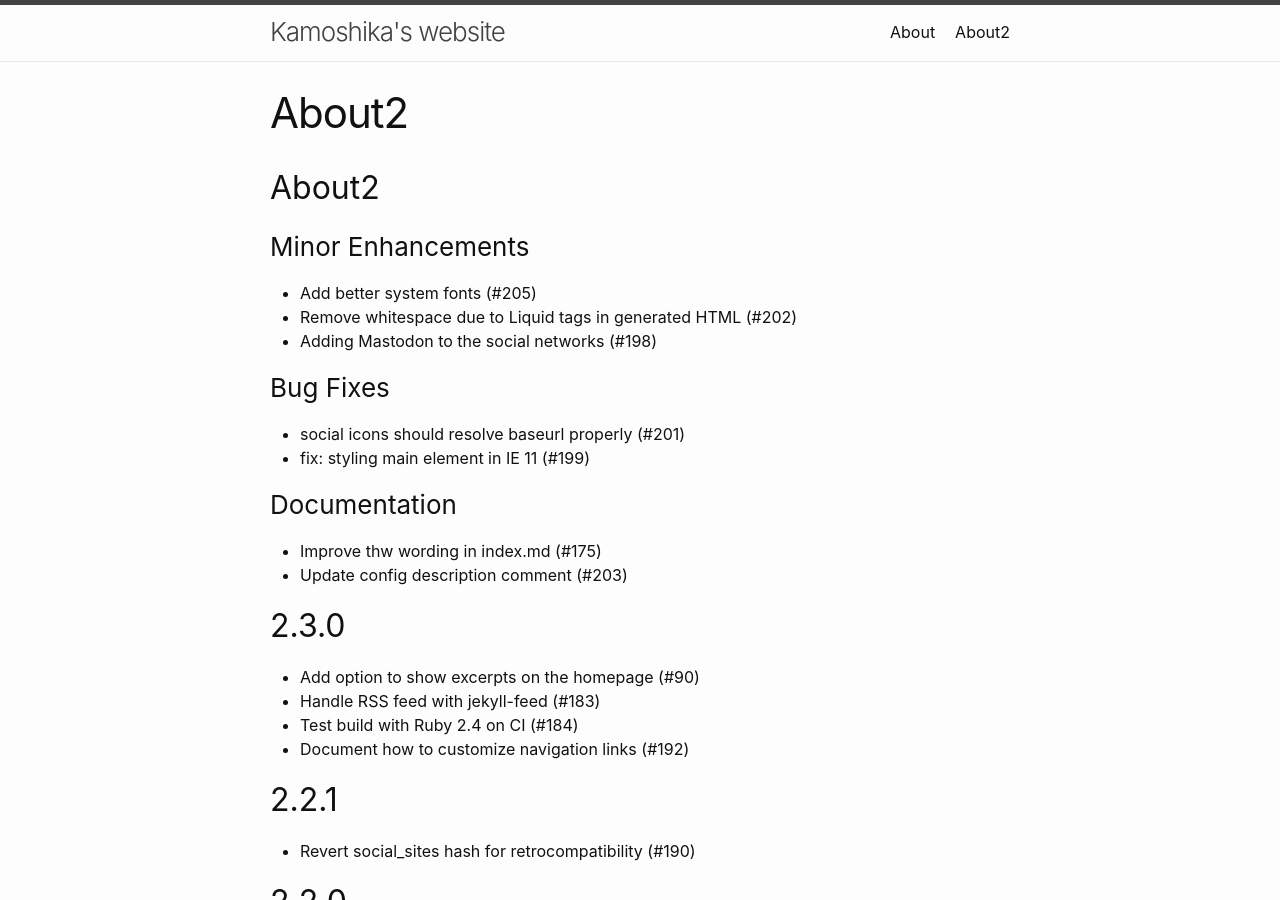
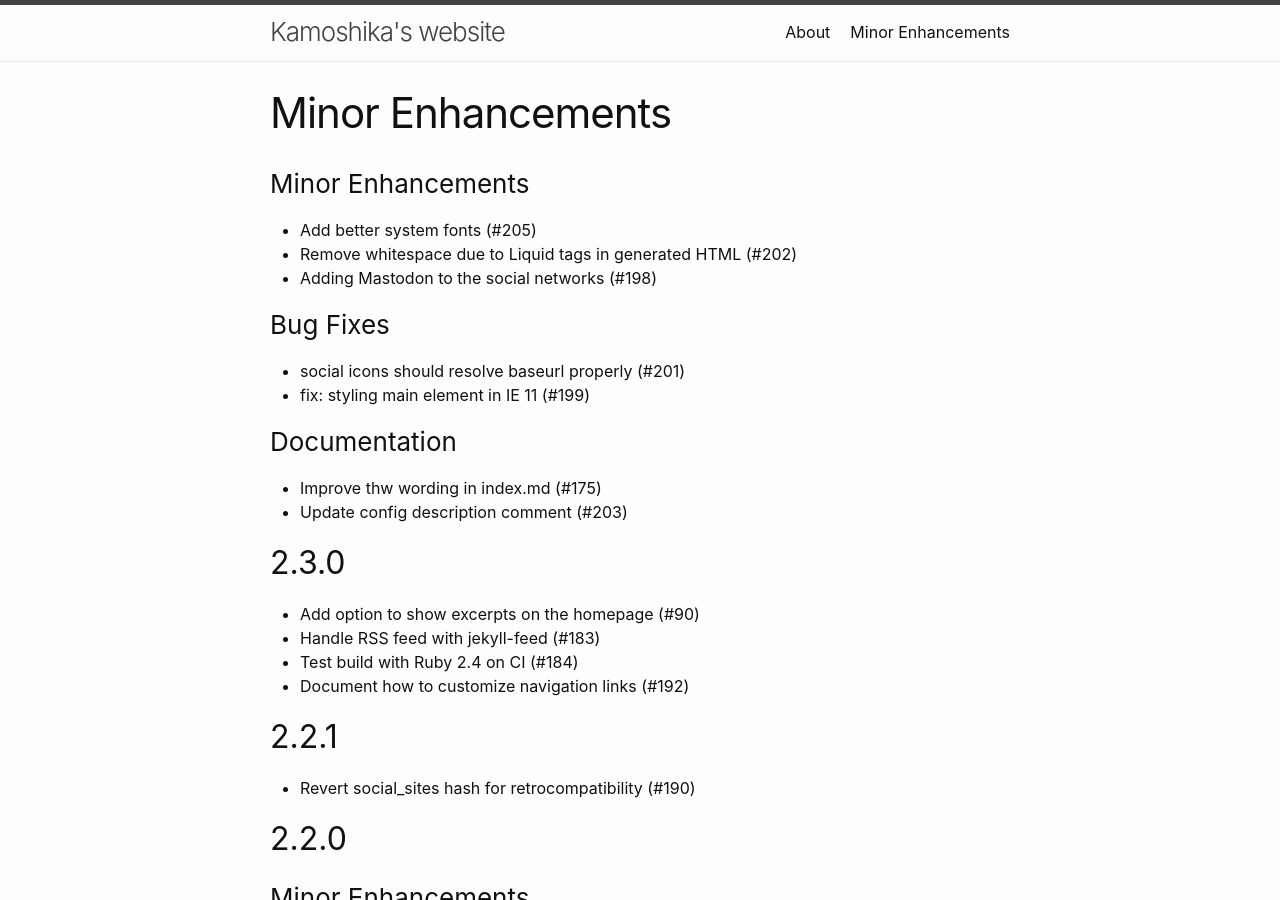
Before and after one commit to kasugaipeanut/basicwebsite, a Jekyll site: the page built from history.md, in a window 1280 px wide and 900 px high. Built offline with Jekyll 4.4.1, drawn with Linux system fonts in a browser that asks for light colours; our own code applies the rules of GitHub Pages for plain Markdown files.

Commit message:
Update history.md

```diff
--- a/history.md
+++ b/history.md
@@ -1,4 +1,4 @@
-## About2
+
 
 ### Minor Enhancements
 
```
